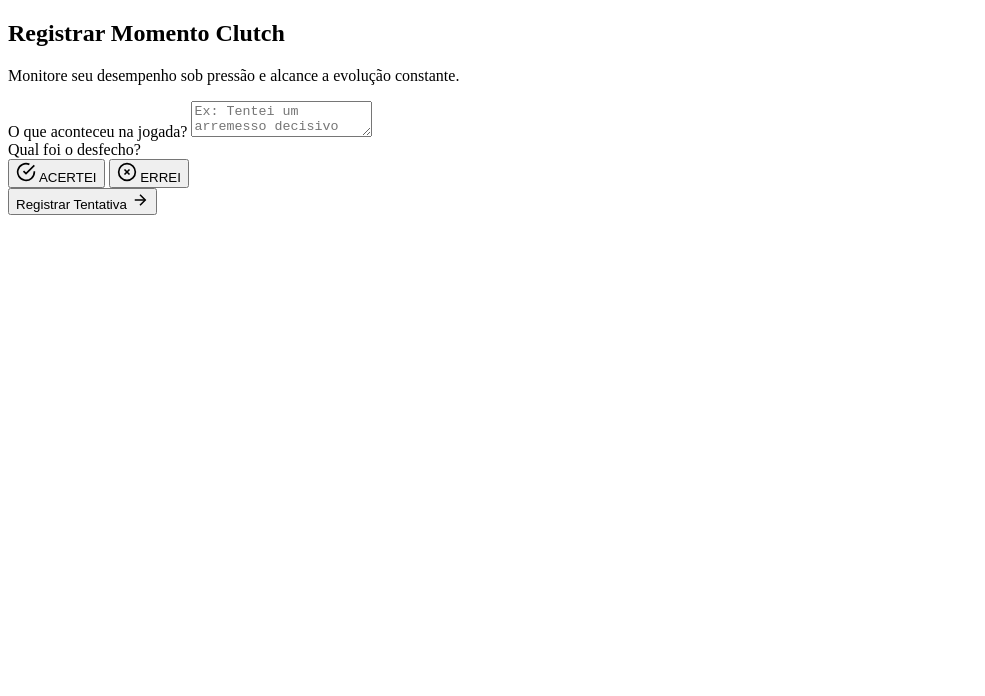
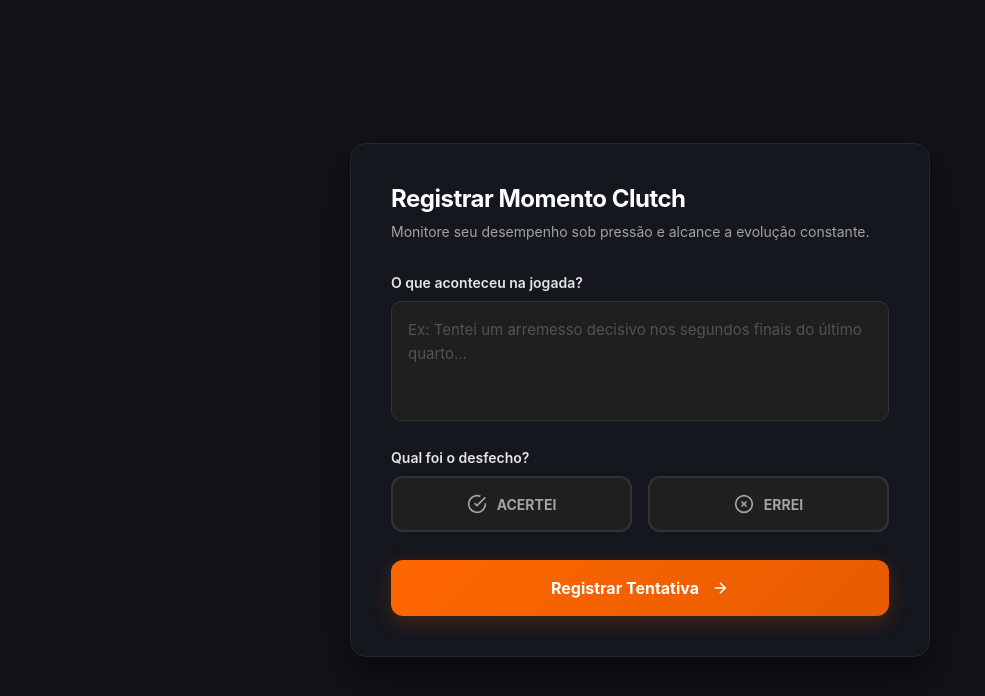
Before and after one commit to Lucas-gon/Projeto-Individual-Lucas-Gon-alves-Coelho, a website: page web-data-viz/public/dashboard/tentativas.html in a window 1280 px wide. Shown: the whole page, without its empty margins (0-985 px from the left). Drawn offline with Linux system fonts and the light colour scheme.

```diff
--- a/web-data-viz/public/dashboard/tentativas.html
+++ b/web-data-viz/public/dashboard/tentativas.html
@@ -4,8 +4,9 @@
     <meta charset="UTF-8">
     <meta name="viewport" content="width=device-width, initial-scale=1.0">
     <title>Registrar Tentativa | Game Winner</title>
-    <!-- <link rel="stylesheet" href="../css/style_tentativas.css"> -->
-    <link rel="icon" href="../assets/icon/game_winner.png">
+    <link rel="stylesheet" href="../css/style_tentativas.css">
+        <link rel="icon" href="../assets/icon/game_winner.png">
+            <link rel="shortcut icon" href="../assets/icon/favicon2.ico" type="image/x-icon">
 
 </head>
 <body>
```
